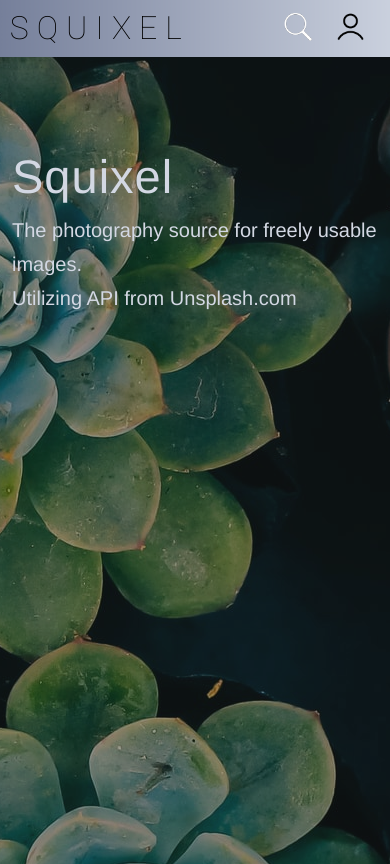
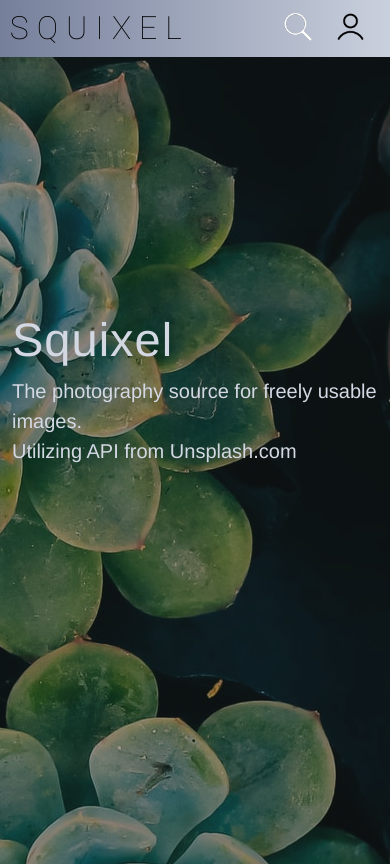
Before and after one commit to spencej4/squixel_3.0, a React (Create React App) app: page / in a window 390 px wide. Built offline with nearby package versions, Linux system fonts and the light colour scheme; what unsplash-js would draw is missing.

Commit message:
moves landing message further down page for mobile

```diff
--- a/src/App.css
+++ b/src/App.css
@@ -1429,7 +1429,7 @@ hr {
   .landing-message {
     width: 100%;
     height: 200px;
-    margin-top: 34%;
+    margin-top: 76%;
     padding-left: 12px;
     position: absolute;
     display: block;
@@ -1454,7 +1454,7 @@ hr {
     margin-top: 0px;
     text-align: left;
     margin-bottom: 24px;
-    line-height: 34px;
+    line-height: 30px;
   }
 
   .landing-text p {
```
